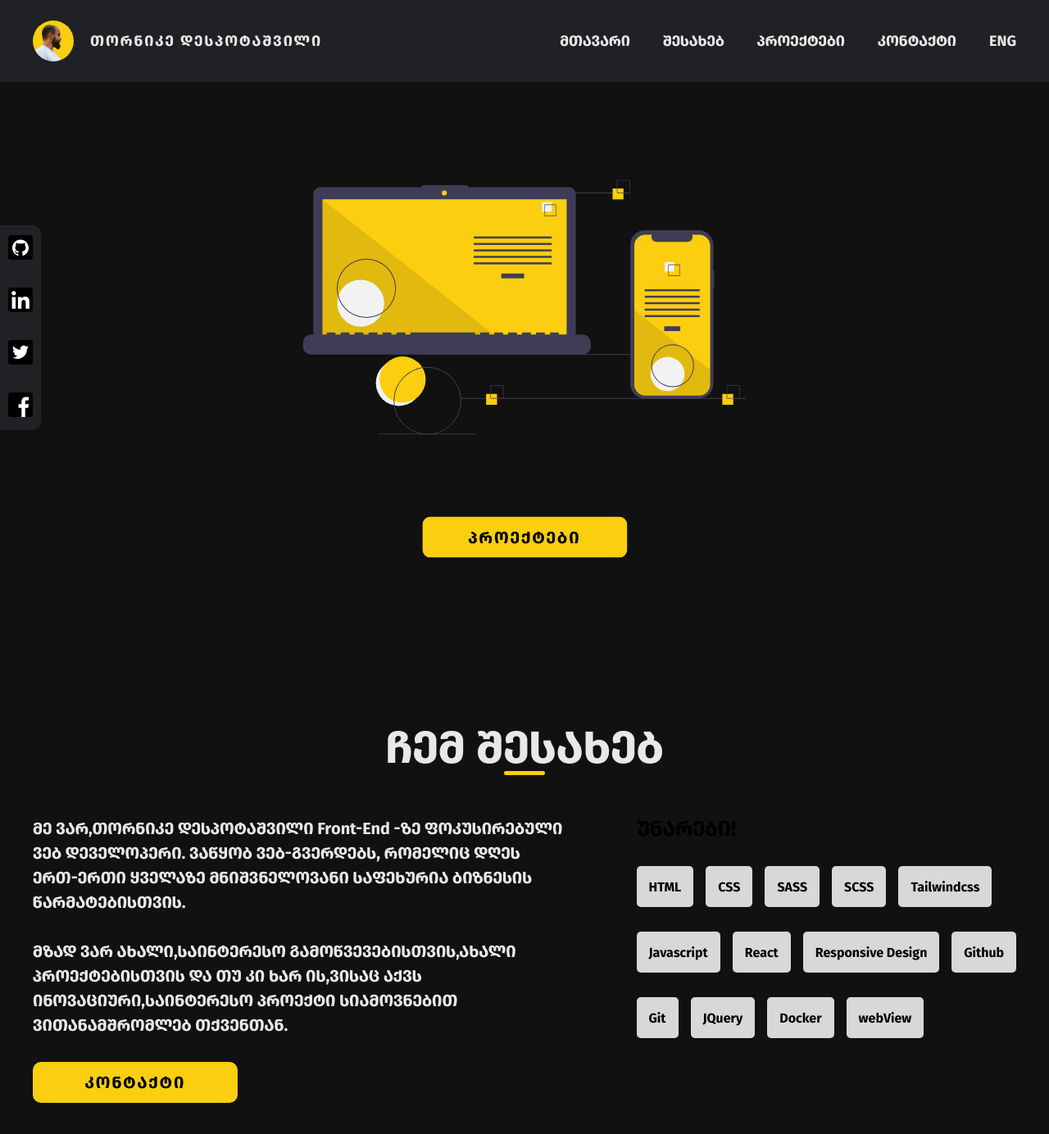
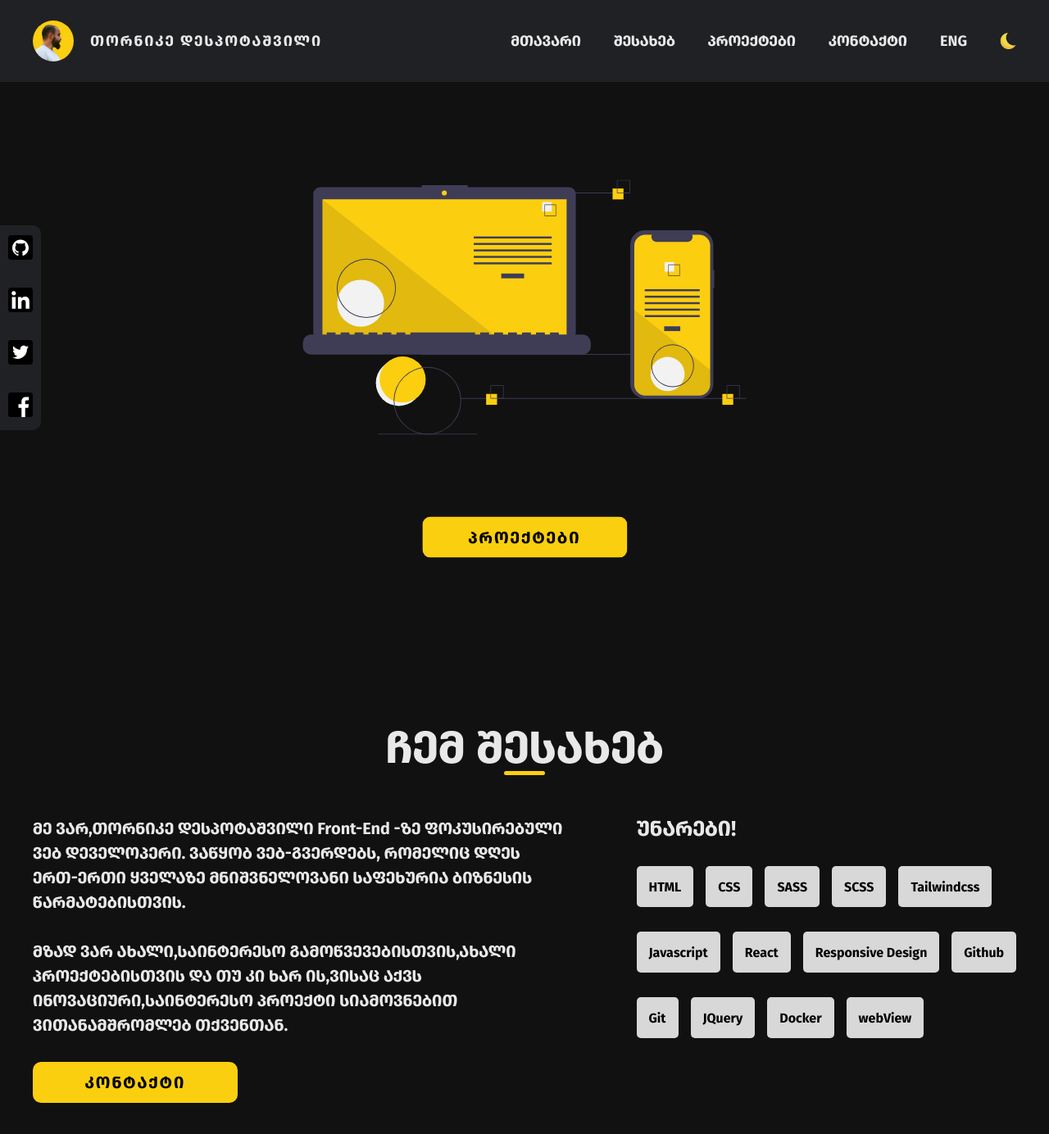
Before and after one commit to Desp0o/portfolio, a React (Create React App) app: page /#/ in a window 1280 px wide. Shown: the top 1384 px of the page at 82% size. Built offline with nearby package versions, Linux system fonts and the light colour scheme.

Commit message:
dark mode

```diff
--- a/src/components/context.js
+++ b/src/components/context.js
@@ -1,4 +1,7 @@
 import { useState, createContext, useEffect } from "react";
+
+import sun from "../images/sun.webp"
+import moon from "../images/moon.webp"
 
 export const langContext = createContext()
 
@@ -22,13 +25,15 @@ export const LangContexProvider = ({ children }) => {
     // **********************************
 
     const [isDarkMode, setIsDarkMode] = useState(localStorage.getItem('darkMode') === 'true')
-    const [bgColor, setBgColor] = useState('App')
-    const [socialClass, setSocialClass] = useState('sociala')
-    const [navbarClass, setNavbarClass] = useState('navbar geoStyle')
-    const [navLinksClass, setNavLinksClass] = useState('navLinks')
-    const [titleClass, setTitleClass] = useState('main_title')
-    const [formBg, setFormBg] = useState('form_parent')
-    const [dashBoardMode, setDashboardMode] = useState('menu_dashboard')
+    const [bgColor, setBgColor] = useState('App') //მთავარი ბექგრაუნდი
+    const [socialClass, setSocialClass] = useState('sociala') //სოც. იქონები
+    const [navbarClass, setNavbarClass] = useState('navbar geoStyle') //ნავბარის კლასი
+    const [navLinksClass, setNavLinksClass] = useState('navLinks') //ნავ ლინკები
+    const [titleClass, setTitleClass] = useState('main_title') //სათაურები
+    const [formBg, setFormBg] = useState('form_parent') //ფორმის ბექგრაუნდი
+    const [dashBoardMode, setDashboardMode] = useState('menu_dashboard') //დეშბორდი
+    const [skillTitle, setSkillTitle] = useState('skillTitle') //სკილების სათაური
+    const [togglerIco, setTogglerIco] = useState(sun) //მოუდის ტოგლერი
 
     const modeHandler = () => {
         const newMode = !isDarkMode
@@ -42,10 +47,12 @@ export const LangContexProvider = ({ children }) => {
             setBgColor('App App_Dark')
             setSocialClass('social App_Darker')
             setNavbarClass('navbar geoStyle App_Darker')
-            setNavLinksClass('navLinks App_Dark_text')
+            setNavLinksClass('navLinks navLinks_Dark')
             setTitleClass('main_title main_title_Dark')
             setFormBg('form_parent form_parent_dark')
             setDashboardMode('menu_dashboard menu_dashboard_dark')
+            setSkillTitle('skillTitle skillTitle_dark')
+            setTogglerIco(moon)
         }else{
             setBgColor('App')
             setSocialClass('social')
@@ -54,12 +61,31 @@ export const LangContexProvider = ({ children }) => {
             setTitleClass('main_title')
             setFormBg('form_parent')
             setDashboardMode('menu_dashboard')
+            setSkillTitle('skillTitle')
+            setTogglerIco(sun)
         }
     },[isDarkMode])
 
 
     return(
-        <langContext.Provider value={{isEng, setIsEng, geoLang, engLang,isDarkMode, dashBoardMode, formBg, titleClass, bgColor, socialClass, navbarClass, navLinksClass, modeHandler}}>
+        <langContext.Provider
+            value={{
+                    isEng,
+                    setIsEng,
+                    geoLang,
+                    engLang,
+                    modeHandler,
+                    isDarkMode,
+                    dashBoardMode,
+                    formBg,
+                    titleClass,
+                    bgColor,
+                    socialClass,
+                    navbarClass,
+                    navLinksClass,
+                    skillTitle,
+                    togglerIco
+                }}>
             {children}
         </langContext.Provider>
     )
--- a/src/components/homePageComponents/secondSection.js
+++ b/src/components/homePageComponents/secondSection.js
@@ -12,7 +12,7 @@ const aboutMeParag = useRef()
 const aboutMeBtn = useRef()
 const aboutMeSkill = useRef()
 
-const { isEng } = useContext(langContext)
+const { isEng, skillTitle } = useContext(langContext)
 const lg = localStorage.getItem('language');
 
 useEffect(()=>{
@@ -46,7 +46,7 @@ return (
             </div>
 
             <div className="about_me_inner_right">
-                <h2 ref={aboutMeSkill}>უნარები!</h2>
+                <h2 className={skillTitle} ref={aboutMeSkill}>უნარები!</h2>
 
                 <div className="my_skills">
                     <span className="skill">HTML</span>
--- a/src/components/navbar/navbar.css
+++ b/src/components/navbar/navbar.css
@@ -65,9 +65,29 @@
     font-size: 18px;
     transition: color 0.3s ease;
     cursor: pointer;
+    color: black;
+}
+
+.modeTogglerDiv{
+    display: flex;
+    align-items: center;
+    justify-content: center;
+}
+
+.modeTogglerIcons{
+    width: 20px;
+    cursor: pointer;
 }
 
 .navLinks:hover{
+    color:var(--component-color);
+}
+
+.navLinks_Dark{
+    color: var(--bg-color);
+}
+
+.navLinks_Dark:hover{
     color:var(--component-color);
 }
 
--- a/src/components/navbar/navbar.js
+++ b/src/components/navbar/navbar.js
@@ -15,12 +15,7 @@ const imageStyle = {
 }
 
 export default function Navbar(props){
-    const {geoLang} = useContext(langContext)
-    const {engLang} = useContext(langContext)
-    const {isEng} = useContext(langContext)
-    const {setIsEng} = useContext(langContext)
-    const {navbarClass, navLinksClass, dashBoardMode, isDarkMode} = useContext(langContext)
-    const {modeHandler} = useContext(langContext)
+    const {togglerIco, navbarClass, navLinksClass, dashBoardMode, geoLang, engLang, isEng, setIsEng, modeHandler, isDark} = useContext(langContext)
 
     const navLanguageEng     = useRef()
     const navLanguageGeo     = useRef()
@@ -40,6 +35,7 @@ export default function Navbar(props){
     const [dashbrd, setDashbrd] = useState('menu_dashboard')
     const [overlay, setOverlay] = useState('overlay')
     const [toggle, setToggle]   = useState(false)
+
 
     function toggleMenu() {
         if(!toggle){
@@ -106,7 +102,7 @@ export default function Navbar(props){
         <div className={navbarClass}>
             <div className="navbar_inner">
                 <div className="nav_left">
-                    <img src={despoIMG} style={imageStyle} alt='logo' onClick={modeHandler}/>
+                    <img src={despoIMG} style={imageStyle} alt='logo'/>
                     <Link to="/"><p className={`${navLinksClass} geoStyle`} ref={navbarTitleHref}></p></Link>
                 </div>
 
@@ -117,6 +113,10 @@ export default function Navbar(props){
                     <Link to='' className={`${navLinksClass} ${props.display}`}  ref={navContRef}  onClick={()=>handleClick(props.refcontact)}></Link>
                     <p className={navLinksClass} ref={navLanguageEng} onClick={engLang}>ENG</p>
                     <p className={navLinksClass} ref={navLanguageGeo} onClick={geoLang}>GEO</p>
+
+                    <div className="modeTogglerDiv">
+                        <img src={togglerIco} className="modeTogglerIcons" alt="mode toggler" onClick={modeHandler}/>
+                    </div>
                 </div>
 
                 <div className="burger_menu">
@@ -125,13 +125,16 @@ export default function Navbar(props){
             </div>
         </div>
 
-        <div className={dashbrd} onClick={()=> toggleMenu()}>
+        <div className={`${dashBoardMode} ${dashbrd}`} onClick={()=> toggleMenu()}>
             <div><Link to='/' className={`${navLinksClass} geoStyle`}  ref={burgerMain}></Link></div>
             <div className={`${props.display}`}><Link to='' className={`${navLinksClass} geoStyle`}  ref={burgerAbout} onClick={()=>handleClick(props.refing)}></Link></div>
             <div className={`${props.display}`}><Link to='/Projects' className={`${navLinksClass} geoStyle`} ref={burgerProj}></Link></div>
             <div className={`${props.display}`}><Link to='' className={`${navLinksClass} geoStyle`} ref={burgerCont} onClick={()=>handleClick(props.refcontact)}></Link></div>
             <div ref={burgerLanguageEng} onClick={engLang}><p className={`${navLinksClass} geoStyle`}>ENG</p></div>
             <div ref={burgerLanguageGeo} onClick={geoLang}><p className={`${navLinksClass} geoStyle`}>GEO</p></div>
+            <div className="modeTogglerDiv" >
+                <img src={togglerIco} className="modeTogglerIcons" alt="mode toggler" onClick={modeHandler}/>
+            </div>
         </div>
 
         <div className={overlay} onClick={()=> toggleMenu()}></div>
--- a/src/styles/about.css
+++ b/src/styles/about.css
@@ -27,10 +27,13 @@
     max-width: 650px;
 }
 
-
-.about_me_inner_right h2{
+.skillTitle{
     font-size: 26px;
     color: var(--text-color-darker);
+}
+
+.skillTitle_dark{
+    color: var(--bg-color);
 }
 
 .about_me_inner_left p{
--- a/src/styles/contact.css
+++ b/src/styles/contact.css
@@ -86,6 +86,7 @@ form{
 }
 
 .submitBTN{
+    cursor: pointer;
     appearance: none;
     -webkit-appearance: none;
     -moz-appearance: none;
```
Also changed, not shown: src/images/moon.webp (added), src/images/sun.webp (added).
